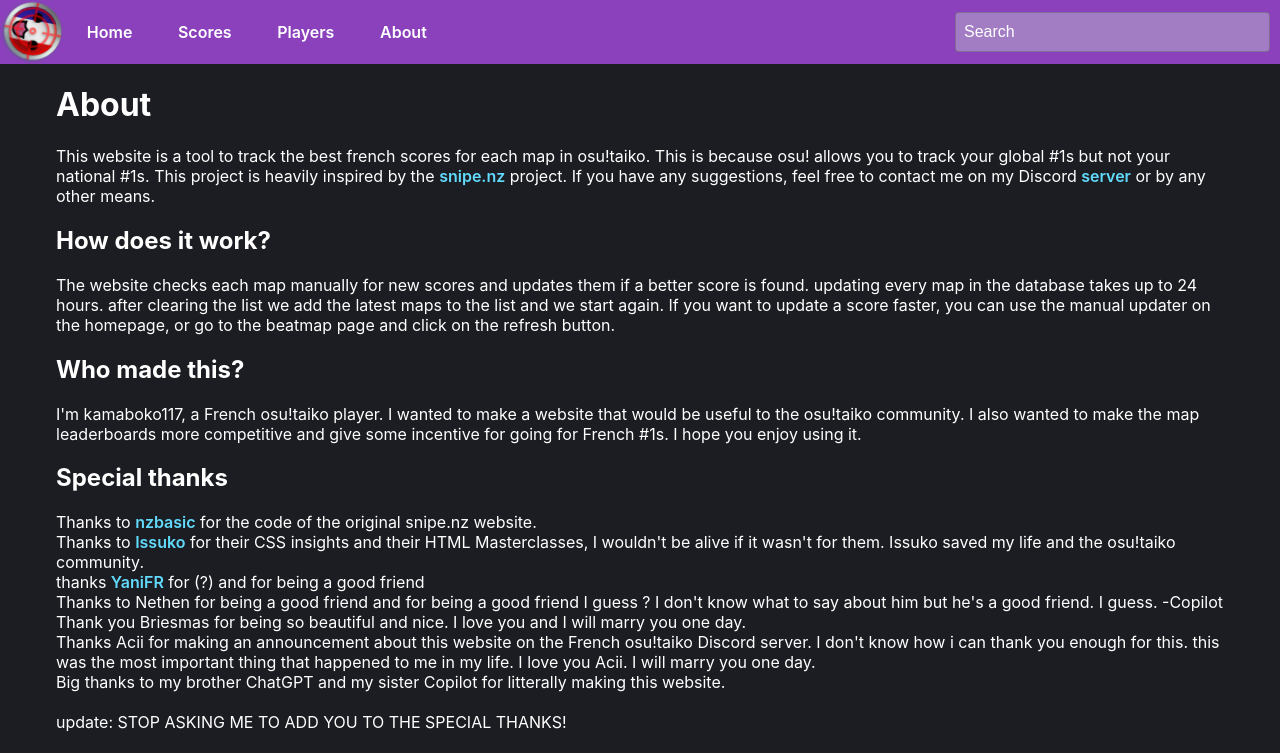
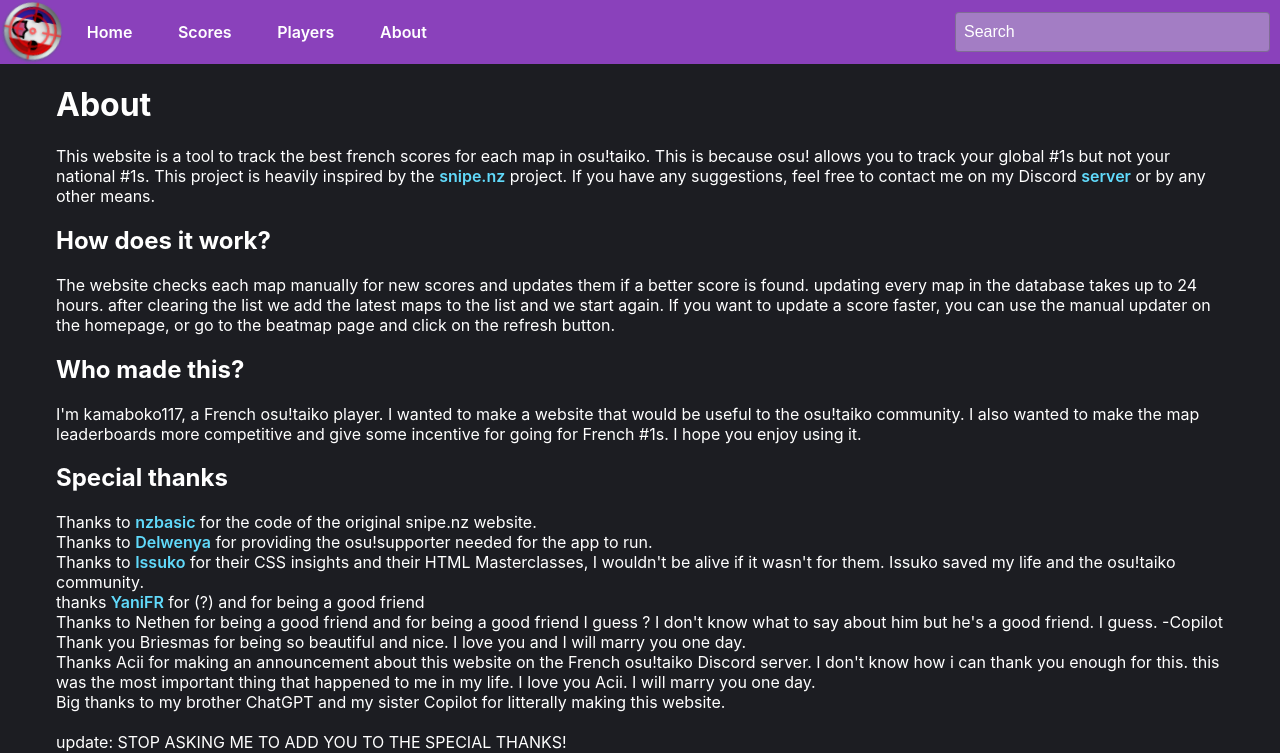
Before and after one commit to kamaboko117/TaikoFRSnipe, a React (Create React App) app in the folder requirements/frontend/src/: page /About in a window 1280 px wide. Shown: the top 753 px of the page. Built offline with nearby package versions, Linux system fonts and the light colour scheme; no server answers.

Commit message:
chore(about): add acknowledgments for Delwenya

```diff
--- a/requirements/frontend/src/src/pages/About.tsx
+++ b/requirements/frontend/src/src/pages/About.tsx
@@ -1,4 +1,3 @@
-import React from "react";
 import donchan from "../assets/donchan.png";
 
 export default function About() {
@@ -34,6 +33,11 @@
         <span>
           Thanks to <a href="https://github.com/nzbasic">nzbasic</a> for the
           code of the original snipe.nz website.
+        </span>
+        <br />
+        <span>
+          Thanks to <a href="https://osu.ppy.sh/users/10419120">Delwenya</a> for
+          providing the osu!supporter needed for the app to run.
         </span>
         <br />
         <span>
```
Also changed, not shown: 2 other files (tests, documents, lock files or other folders).
